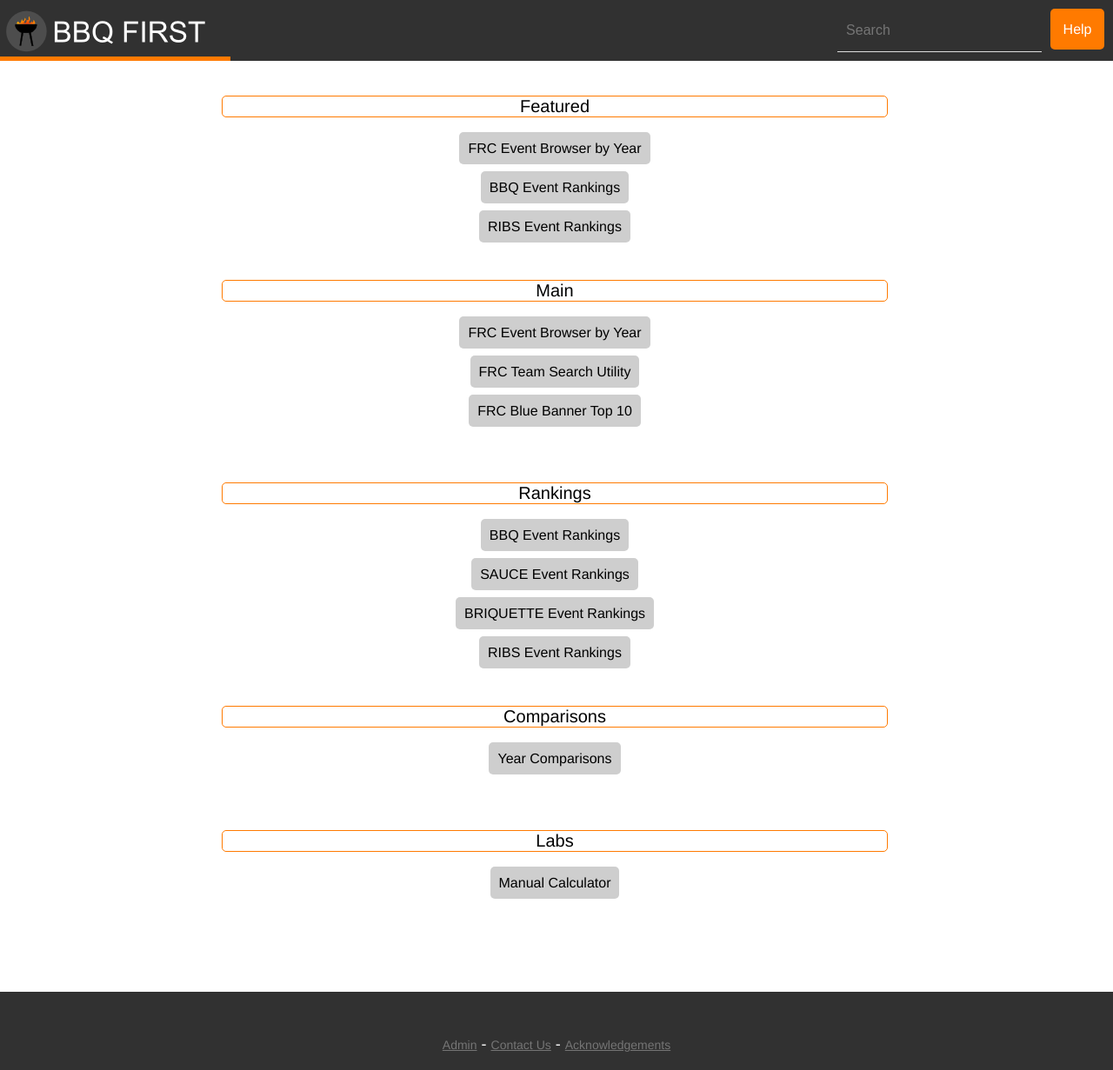
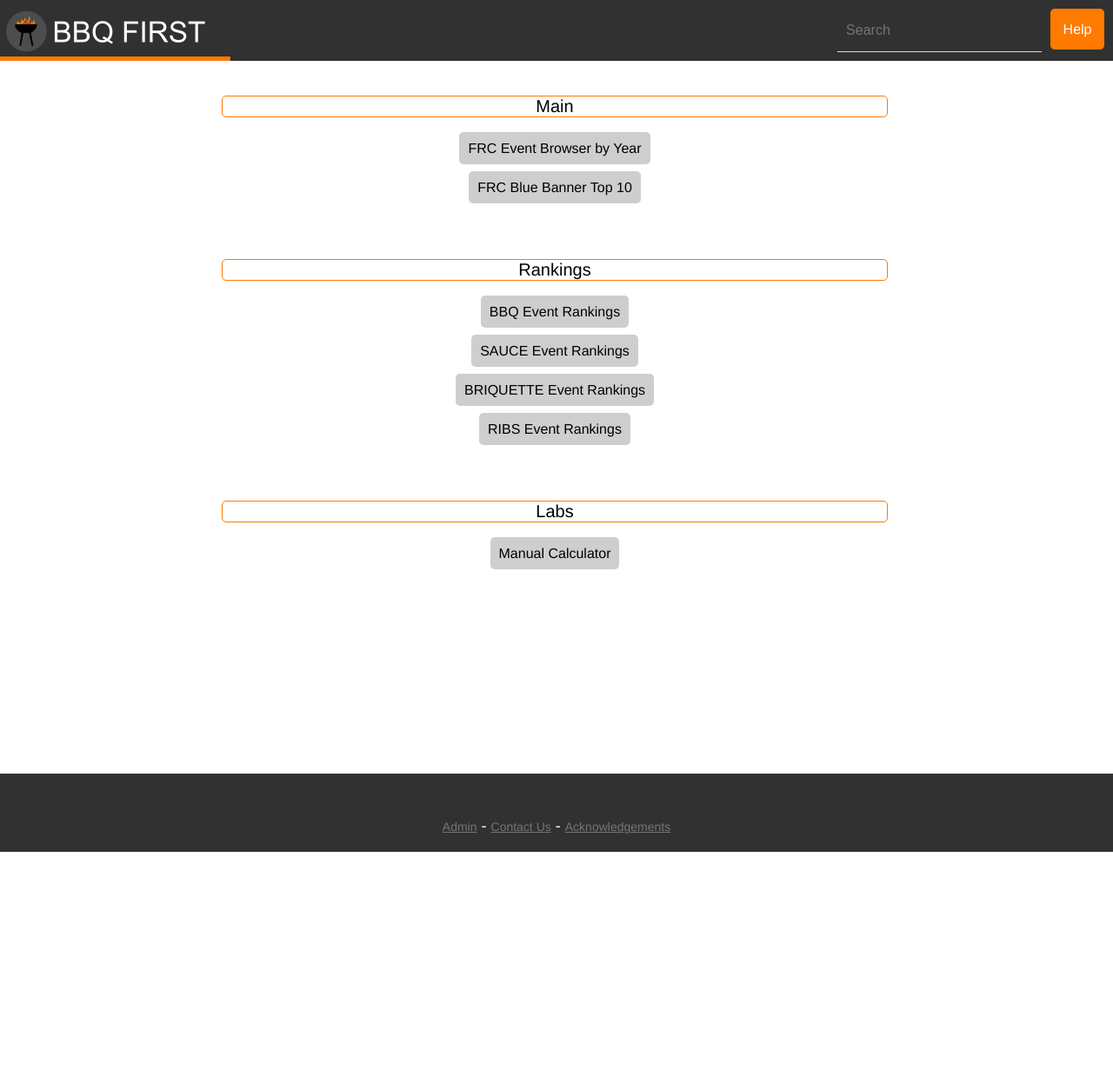
Before and after one commit to jkleiber/BBQ-FIRST, a PHP site: page /BBQ/ in a window 1280 px wide. Shown: the whole page at 87% size. After the commit the page ends 980 px from the top, so only its background shows below. Run offline with PHP 8.4, Linux system fonts and the light colour scheme; data that the repository does not hold is empty.

Commit message:
Updates and simplifies main page

```diff
--- a/index.php
+++ b/index.php
@@ -45,7 +45,7 @@ else
 	function wid()
 	{
 		var screenWidth = window.screen.width;
-		document.getElementById("reg").setAttribute("href", "regionals.php?sw=" + screenWidth +"&year=2016");
+		document.getElementById("reg").setAttribute("href", "regionals.php?sw=" + screenWidth);
 	}
 
 	function step(seconds, action)
@@ -83,37 +83,12 @@ else
 			}
 		?>
 		<table>
-				<table class="mainpage">
-					 <tr><td><div class="the">Featured</div></td></tr>
-					 <tr><td>
-						<div>
-							<a onclick="wid()" href="regionals.php?sw=1200&year=2016" id="reg" class="reg">FRC Event Browser by Year</a>
-						</div>
-					</td></tr>
 
-					<tr><td>
-						<div>
-							<a href="regionfacts.php" class="fade">BBQ Event Rankings</a>
-						</div>
-					</td></tr>
-
-					<tr><td>
-						<div>
-							<a href="ribsfacts.php" class="fade">RIBS Event Rankings</a>
-						</div>
-					</td></tr>
-
-				</table>
 				<table class="mainpage">
 					<tr><td><div class="the">Main</div></td></tr>
 					<tr><td>
 						<div>
-							<a onclick="wid()" href="regionals.php?sw=1200&year=2016" class="reg">FRC Event Browser by Year</a>
-						</div>
-					</td></tr>
-					<tr><td>
-						<div>
-							<a href="teambrowse.php" class="fade">FRC Team Search Utility</a>
+							<a onclick="wid()" id="reg" href="regionals.php?sw=1200" class="reg">FRC Event Browser by Year</a>
 						</div>
 					</td></tr>
 					<tr><td>
@@ -149,20 +124,6 @@ else
 						</div>
 					</td></tr>
 				</table>
-				<table class="mainpage">
-					<tr><td><div class="the">Comparisons</div></td></tr>
-			<!--		<tr><td>
-						<div>
-							<a onclick="wid()" href="champs.php" class="reg">CMP Division Comparisons</a>
-						</div>
-					</td></tr> -->
-					<tr><td>
-						<div>
-							<a onclick="wid()" href="year_compare.php" class="reg">Year Comparisons</a>
-						</div>
-					</td></tr>
-
-				</table>
 				<br>
 				<table class="mainpage">
 					<tr><td><div class="the">Labs</div></td></tr>
@@ -171,11 +132,6 @@ else
 							<a href="manual_bbq.php" class="fade" >Manual Calculator</a>
 						</div>
 					</td></tr>
-			<!--		<tr><td>
-						<div>
-							<a href="" class="fade">View and Upload Custom Events</a>
-						</div>
-					</td></tr> !-->
 				</table>
 			</tbody>
 		</table>
```
